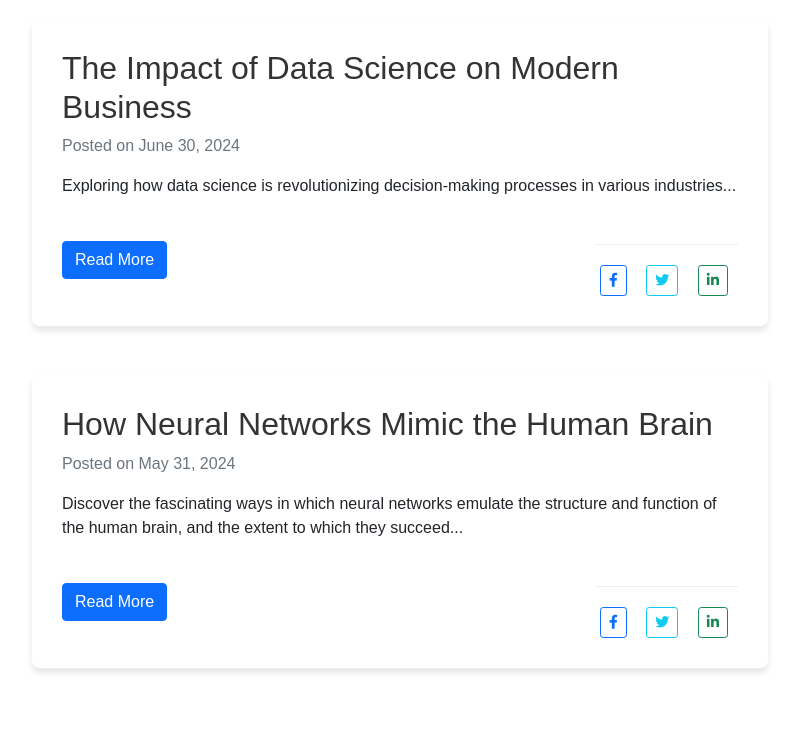
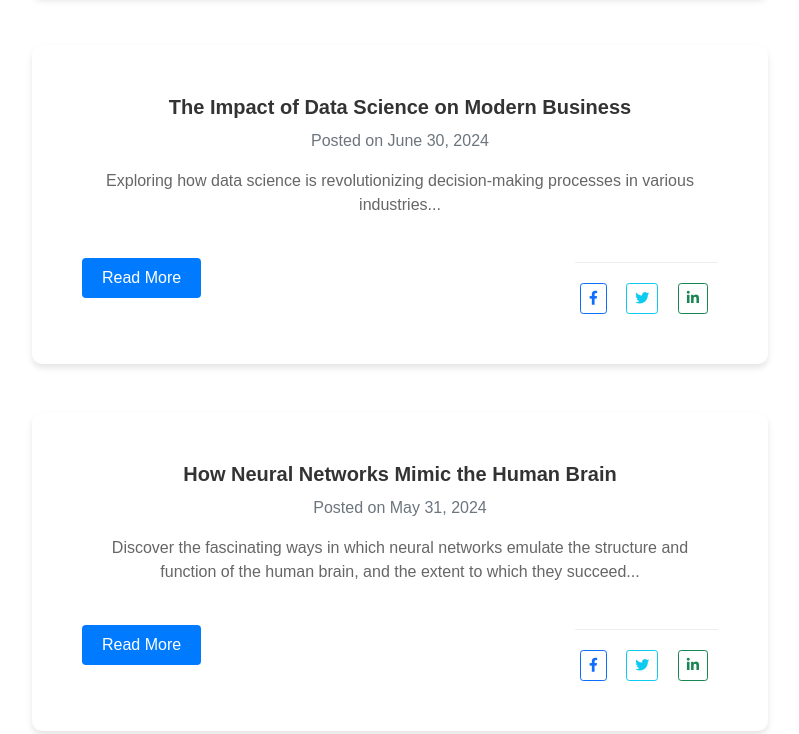
Before and after one commit to yash-raj202134/portfolio, a plain HTML site: page blog-listing.html in a window 1280 px wide. Shown: the part 542-1276 px from the top of the page, without its empty margins (240-1039 px from the left). Drawn offline with nearby package versions, Linux system fonts and the light colour scheme.

Commit message:
blog listing styling update

```diff
--- a/blog-listing.html
+++ b/blog-listing.html
@@ -1,5 +1,6 @@
 <!DOCTYPE html>
 <html lang="en">
+
 <head>
   <meta charset="UTF-8">
   <meta name="viewport" content="width=device-width, initial-scale=1.0">
@@ -9,7 +10,58 @@
   <link href="https://cdn.jsdelivr.net/npm/bootstrap@5.1.3/dist/css/bootstrap.min.css" rel="stylesheet">
   <link rel="stylesheet" href="styles/test_styles.css">
   <link rel="stylesheet" href="styles/blog-styles.css">
+  <style>
+    .blog-post.card {
+      transition: transform 0.3s ease, box-shadow 0.3s ease;
+      box-shadow: 0 4px 6px rgba(0, 0, 0, 0.1);
+      border: none;
+      border-radius: 10px;
+      overflow: hidden;
+      background-color: white;
+    }
+
+    .blog-post.card:hover {
+      transform: translateY(-5px);
+      box-shadow: 0 6px 12px rgba(0, 0, 0, 0.15);
+    }
+
+    .blog-post .card-body {
+      padding: 20px;
+    }
+
+    .blog-post .card-title {
+      font-size: 1.25rem;
+      font-weight: bold;
+      margin-bottom: 10px;
+    }
+
+    .blog-post .card-title a {
+      color: #333;
+      text-decoration: none;
+    }
+
+    .blog-post .card-title a:hover {
+      color: #007bff;
+    }
+
+    .blog-post .card-text {
+      color: #666;
+      margin-bottom: 15px;
+    }
+
+    .blog-post .btn-primary {
+      background-color: #007bff;
+      border: none;
+      padding: 8px 20px;
+      transition: background-color 0.3s ease;
+    }
+
+    .blog-post .btn-primary:hover {
+      background-color: #0056b3;
+    }
+  </style>
 </head>
+
 <body>
   <nav class="navbar navbar-expand-lg navbar-dark bg-dark fixed-top">
     <div class="container-fluid">
@@ -53,56 +105,85 @@
       </div>
     </div>
   </nav>
-
   <div class="container mt-5">
     <h1 class="text-center mb-5">Blog Posts</h1>
     <div class="row">
       <div class="col-md-8 offset-md-2">
-              <article class="blog-post mb-5">
-                  <h2><a href="blog/post1.html">Machine Learning Trends in 2024</a></h2>
+        <div class="card blog-post mb-5">
+          <div class="card-body">
+            <h2 class="card-title"><a href="blog/post1.html">Machine Learning Trends in 2024</a></h2>
             <p class="text-muted">Posted on July 15, 2024</p>
-                  <p>A brief overview of the latest trends in machine learning and how they're shaping the future of AI...</p>
+            <p class="card-text">A brief overview of the latest trends in machine learning and how they're shaping the
+              future of AI...</p>
             <div class="d-flex justify-content-between align-items-center">
               <a href="blog/post1.html" class="btn btn-primary">Read More</a>
               <div class="social-share">
-                          <button class="btn btn-sm btn-outline-primary" onclick="shareOnFacebook('Machine Learning Trends in 2024', 'blog/post1.html')"><i class="fab fa-facebook-f"></i></button>
-                          <button class="btn btn-sm btn-outline-info" onclick="shareOnTwitter('Machine Learning Trends in 2024', 'blog/post1.html')"><i class="fab fa-twitter"></i></button>
-                          <button class="btn btn-sm btn-outline-success" onclick="shareOnLinkedIn('Machine Learning Trends in 2024', 'blog/post1.html')"><i class="fab fa-linkedin-in"></i></button>
+                <button class="btn btn-sm btn-outline-primary"
+                  onclick="shareOnFacebook('Machine Learning Trends in 2024', 'blog/post1.html')"><i
+                    class="fab fa-facebook-f"></i></button>
+                <button class="btn btn-sm btn-outline-info"
+                  onclick="shareOnTwitter('Machine Learning Trends in 2024', 'blog/post1.html')"><i
+                    class="fab fa-twitter"></i></button>
+                <button class="btn btn-sm btn-outline-success"
+                  onclick="shareOnLinkedIn('Machine Learning Trends in 2024', 'blog/post1.html')"><i
+                    class="fab fa-linkedin-in"></i></button>
               </div>
             </div>
-              </article>
+          </div>
+        </div>
 
-              <article class="blog-post mb-5">
-                  <h2><a href="blog/post2.html">The Impact of Data Science on Modern Business</a></h2>
+        <div class="card blog-post mb-5">
+          <div class="card-body">
+            <h2 class="card-title"><a href="blog/post2.html">The Impact of Data Science on Modern Business</a></h2>
             <p class="text-muted">Posted on June 30, 2024</p>
-                  <p>Exploring how data science is revolutionizing decision-making processes in various industries...</p>
+            <p class="card-text">Exploring how data science is revolutionizing decision-making processes in various
+              industries...</p>
             <div class="d-flex justify-content-between align-items-center">
               <a href="blog/post2.html" class="btn btn-primary">Read More</a>
               <div class="social-share">
-                          <button class="btn btn-sm btn-outline-primary" onclick="shareOnFacebook('The Impact of Data Science on Modern Business', 'blog/post2.html')"><i class="fab fa-facebook-f"></i></button>
-                          <button class="btn btn-sm btn-outline-info" onclick="shareOnTwitter('The Impact of Data Science on Modern Business', 'blog/post2.html')"><i class="fab fa-twitter"></i></button>
-                          <button class="btn btn-sm btn-outline-success" onclick="shareOnLinkedIn('The Impact of Data Science on Modern Business', 'blog/post2.html')"><i class="fab fa-linkedin-in"></i></button>
+                <button class="btn btn-sm btn-outline-primary"
+                  onclick="shareOnFacebook('The Impact of Data Science on Modern Business', 'blog/post2.html')"><i
+                    class="fab fa-facebook-f"></i></button>
+                <button class="btn btn-sm btn-outline-info"
+                  onclick="shareOnTwitter('The Impact of Data Science on Modern Business', 'blog/post2.html')"><i
+                    class="fab fa-twitter"></i></button>
+                <button class="btn btn-sm btn-outline-success"
+                  onclick="shareOnLinkedIn('The Impact of Data Science on Modern Business', 'blog/post2.html')"><i
+                    class="fab fa-linkedin-in"></i></button>
               </div>
             </div>
-              </article>
-              <article class="blog-post mb-5">
-                <h2><a href="blog/post3.html">How Neural Networks Mimic the Human Brain</a></h2>
+          </div>
+        </div>
+
+        <div class="card blog-post mb-5">
+          <div class="card-body">
+            <h2 class="card-title"><a href="blog/post1.html">How Neural Networks Mimic the Human Brain</a></h2>
             <p class="text-muted">Posted on May 31, 2024</p>
-                <p>Discover the fascinating ways in which neural networks emulate the structure and function of the human brain, and the extent to which they succeed...</p>
+            <p class="card-text">Discover the fascinating ways in which neural networks emulate the structure and
+              function of the human
+              brain, and the extent to which they succeed...</p>
             <div class="d-flex justify-content-between align-items-center">
               <a href="blog/post3.html" class="btn btn-primary">Read More</a>
               <div class="social-share">
-                    <button class="btn btn-sm btn-outline-primary" onclick="shareOnFacebook('How Neural Networks Mimic the Human Brain', 'blog/post3.html')"><i class="fab fa-facebook-f"></i></button>
-                    <button class="btn btn-sm btn-outline-info" onclick="shareOnTwitter('How Neural Networks Mimic the Human Brain', 'blog/post3.html')"><i class="fab fa-twitter"></i></button>
-                    <button class="btn btn-sm btn-outline-success" onclick="shareOnLinkedIn('How Neural Networks Mimic the Human Brain', 'blog/post3.html')"><i class="fab fa-linkedin-in"></i></button>
-                  </div>
-                </div>
-              </article>
-
-              <!-- Repeat for other blog posts -->
+                <button class="btn btn-sm btn-outline-primary"
+                  onclick="shareOnFacebook('How Neural Networks Mimic the Human Brain', 'blog/post3.html')"><i
+                    class="fab fa-facebook-f"></i></button>
+                <button class="btn btn-sm btn-outline-info"
+                  onclick="shareOnTwitter('How Neural Networks Mimic the Human Brain', 'blog/post3.html')"><i
+                    class="fab fa-twitter"></i></button>
+                <button class="btn btn-sm btn-outline-success"
+                  onclick="shareOnLinkedIn('How Neural Networks Mimic the Human Brain', 'blog/post3.html')"><i
+                    class="fab fa-linkedin-in"></i></button>
               </div>
             </div>
           </div>
+        </div>
+
+
+      </div>
+    </div>
+  </div>
+
 
   <footer class="bg-dark text-white text-center py-3 mt-5">
     <p>&copy; 2024 Yash Raj. All rights reserved..</p>
@@ -118,4 +199,5 @@
   <script src="https://maxcdn.bootstrapcdn.com/bootstrap/4.5.2/js/bootstrap.min.js"></script>
   <script src="https://cdn.jsdelivr.net/npm/bootstrap@5.1.3/dist/js/bootstrap.bundle.min.js"></script>
 </body>
+
 </html>
```
Also changed, not shown: projects.html (indentation only). Lines whose indentation alone changed are shown as unchanged.
